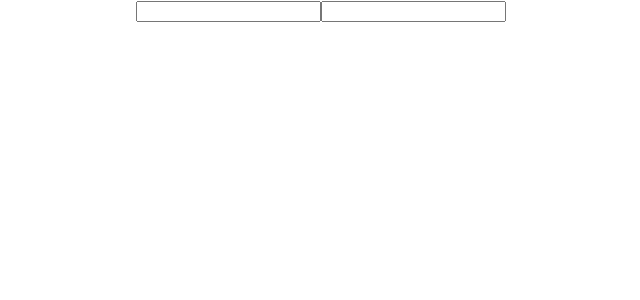
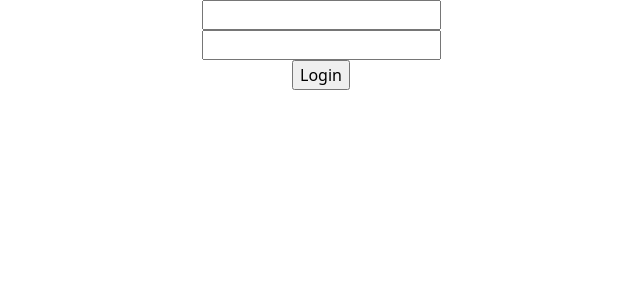
Before and after one commit to mehedi-hasan-shuvon/simple-email-password-auth-firebase, a React (Create React App) app: page / in a window 1280 px wide. Shown: the top 300 px of the page, without its empty margins (319-959 px from the left). Built offline with nearby package versions, Linux system fonts and the light colour scheme.

Commit message:
created a basic from and imported react bootstrap

```diff
--- a/package.json
+++ b/package.json
@@ -6,8 +6,10 @@
     "@testing-library/jest-dom": "^5.16.4",
     "@testing-library/react": "^12.1.4",
     "@testing-library/user-event": "^13.5.0",
+    "bootstrap": "^5.1.3",
     "firebase": "^9.6.10",
     "react": "^18.0.0",
+    "react-bootstrap": "^2.2.3",
     "react-dom": "^18.0.0",
     "react-scripts": "5.0.0",
     "web-vitals": "^2.1.4"
--- a/src/App.js
+++ b/src/App.js
@@ -6,11 +6,27 @@ import app from './firebase.init';
 // Initialize Firebase Authentication and get a reference to the service
 const auth = getAuth(app);
 function App() {
+
+  const handelEmailBlur = (event) => {
+    console.log(event.target.value);
+  };
+  const handelPasswordBlur = (event) => {
+    console.log(event.target.value);
+  };
+
+  const handelFormSubmit = (event) => {
+    console.log("form submitted");
+    event.preventDefault();
+  };
+
   return (
     <div className="App">
-      <form action="">
-        <input type="text" />
-        <input type="password" />
+      <form onSubmit={handelFormSubmit}>
+        <input onBlur={handelEmailBlur} type="email" name="" id="" />
+        <br />
+        <input onBlur={handelPasswordBlur} type="password" name="" id="" />
+        <br />
+        <input type="submit" value="Login" />
       </form>
     </div>
   );
--- a/src/index.js
+++ b/src/index.js
@@ -3,7 +3,7 @@ import ReactDOM from 'react-dom';
 import './index.css';
 import App from './App';
 import reportWebVitals from './reportWebVitals';
-
+import 'bootstrap/dist/css/bootstrap.min.css';
 ReactDOM.render(
   <React.StrictMode>
     <App />
```
Also changed, not shown: 1 other file (tests, documents, lock files or other folders).
